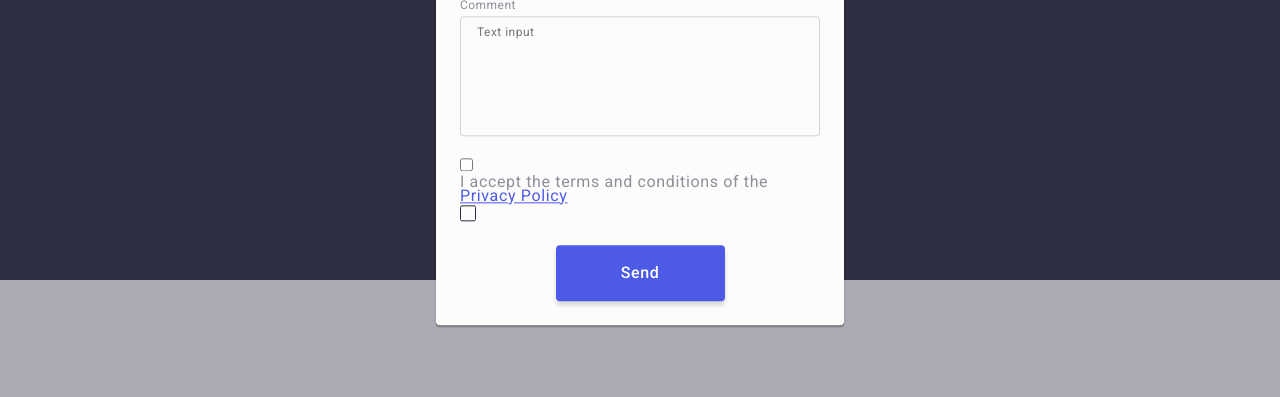
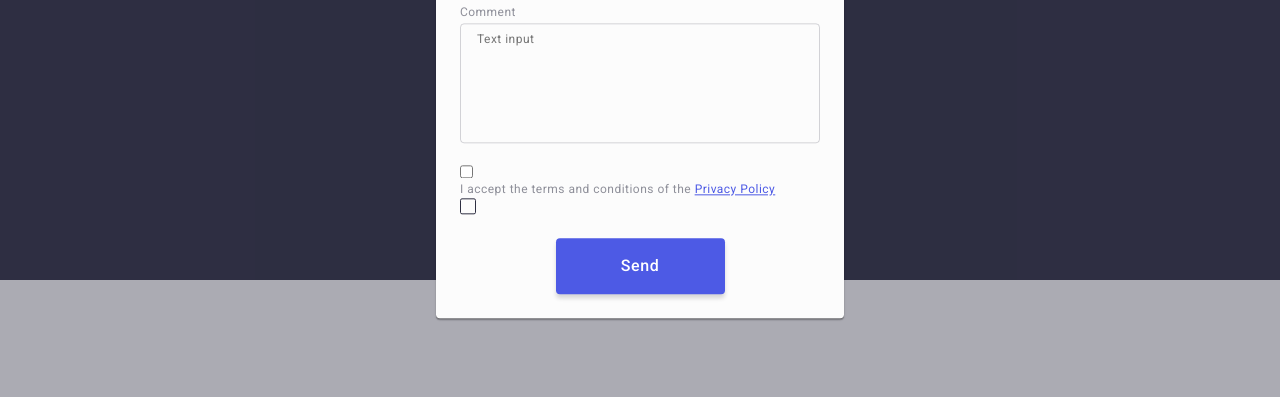
Before and after one commit to bobmod322/goit-markup-hw-06, a plain HTML site: page index.html in a window 1280 px wide. Both pictures are taken after a click on the button "Order Service". Shown: the part 393-790 px from the top of the page. Drawn offline with nearby package versions, Linux system fonts and the light colour scheme.

Commit message:
fixing123

```diff
--- a/css/styles.css
+++ b/css/styles.css
@@ -777,8 +777,8 @@ transition: fill 250ms cubic-bezier(0.4, 0, 0.2, 1);}
 .label-input-chexbox {
   font-style: normal;
   font-weight: 400;
-  font-size: 1.17;
-  line-height: 14px;
+  font-size: 12px;
+  line-height: 1.17;
   letter-spacing: 0.04em;
   color: #8E8F99;}
   .privacy-policy-text {color: #4D5AE5;}
```
